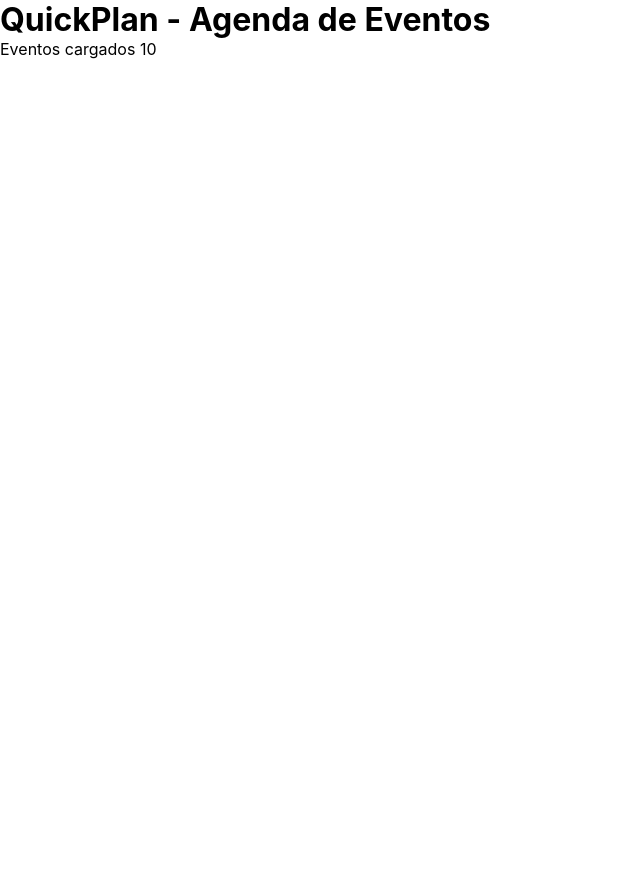
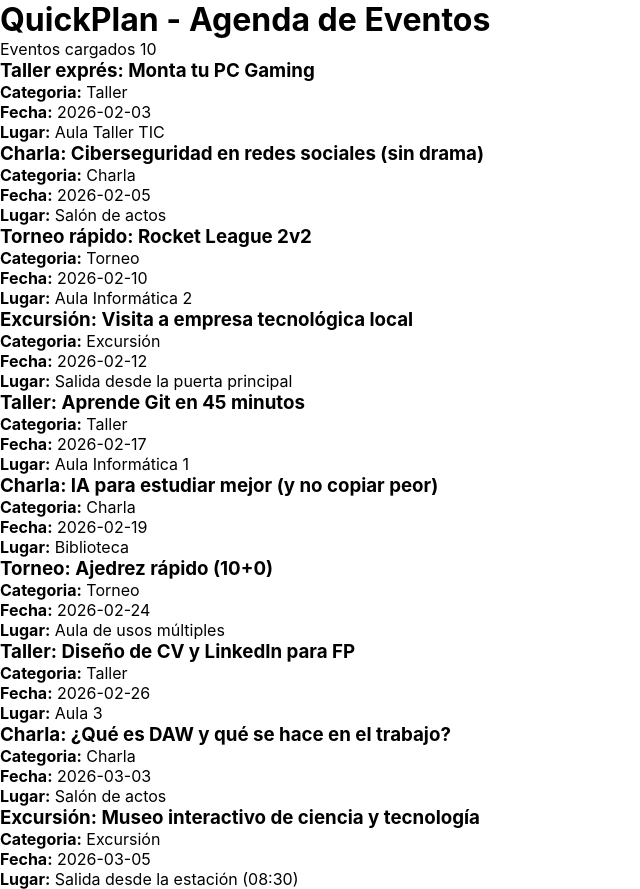
Before and after one commit to jonathanjs-daw-dev/quick-plan-agenda, a React (Vite) app: page / in a window 1280 px wide. Shown: the whole page, without its empty margins (0-640 px from the left). Before the commit the page ends 800 px from the top, so only its background shows below. Built offline with nearby package versions, Linux system fonts and the light colour scheme.

Commit message:
feat: crear componente EventCard y mostrar lsita de eventos

```diff
--- a/src/App.jsx
+++ b/src/App.jsx
@@ -1,6 +1,8 @@
 import { useState, useEffect } from "react";
 import eventosData from "./data/eventos.json";
-function App() {
+import EventCard from "./components/EventCard";
+
+const App = () => {
   const [eventos, setEventos] = useState([]);
 
   useEffect(() => {
@@ -11,8 +13,13 @@ function App() {
     <div className="App">
       <h1>QuickPlan - Agenda de Eventos</h1>
       <p>Eventos cargados {eventos.length}</p>
+      <div className="eventos-lista">
+        {eventos.map((evento) => (
+          <EventCard key={evento.id} evento={evento} />
+        ))}
+      </div>
     </div>
   );
-}
+};
 
 export default App;
--- /dev/null
+++ b/src/components/EventCard.jsx
@@ -0,0 +1,18 @@
+const EventCard = ({ evento }) => {
+  return (
+    <div className="event-card">
+      <h3>{evento.titulo}</h3>
+      <p>
+        <strong>Categoria:</strong> {evento.categoria}
+      </p>
+      <p>
+        <strong>Fecha:</strong> {evento.fecha}
+      </p>
+      <p>
+        <strong>Lugar:</strong> {evento.lugar}
+      </p>
+    </div>
+  );
+};
+
+export default EventCard;
```
